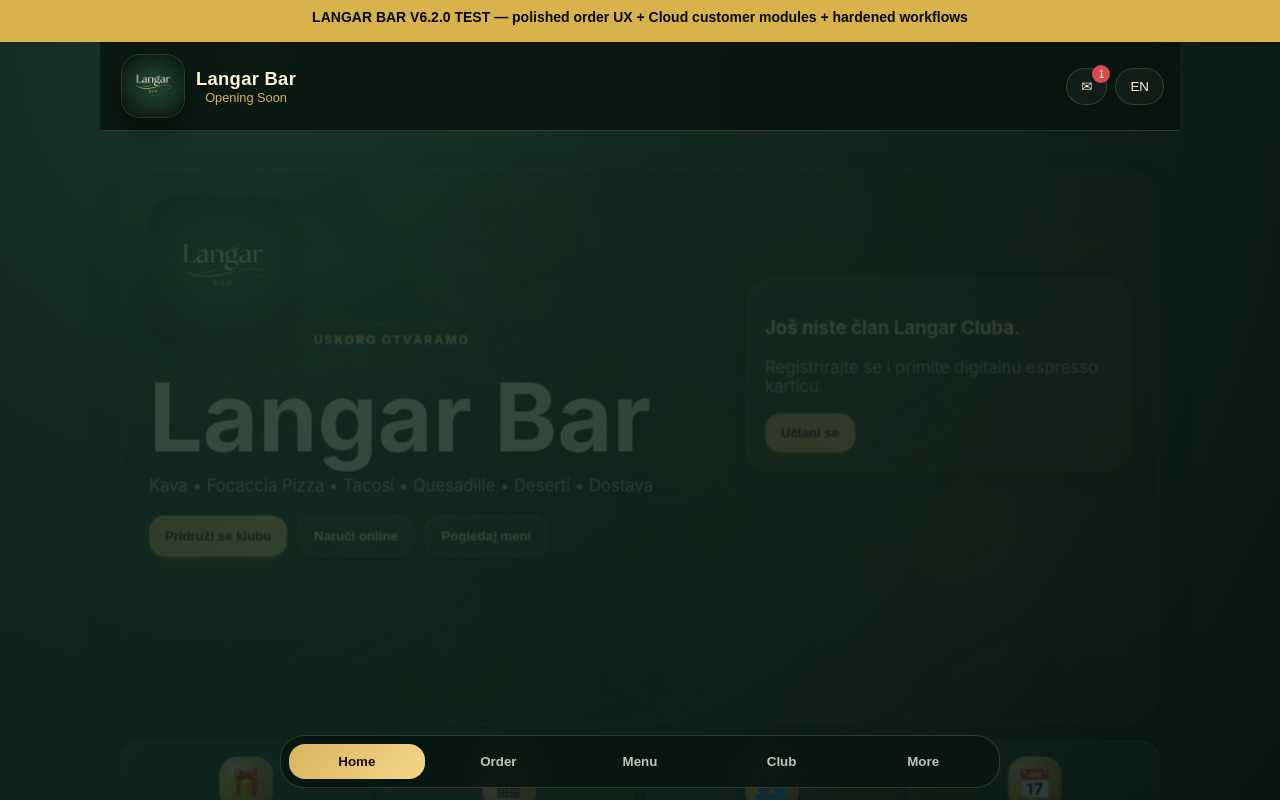
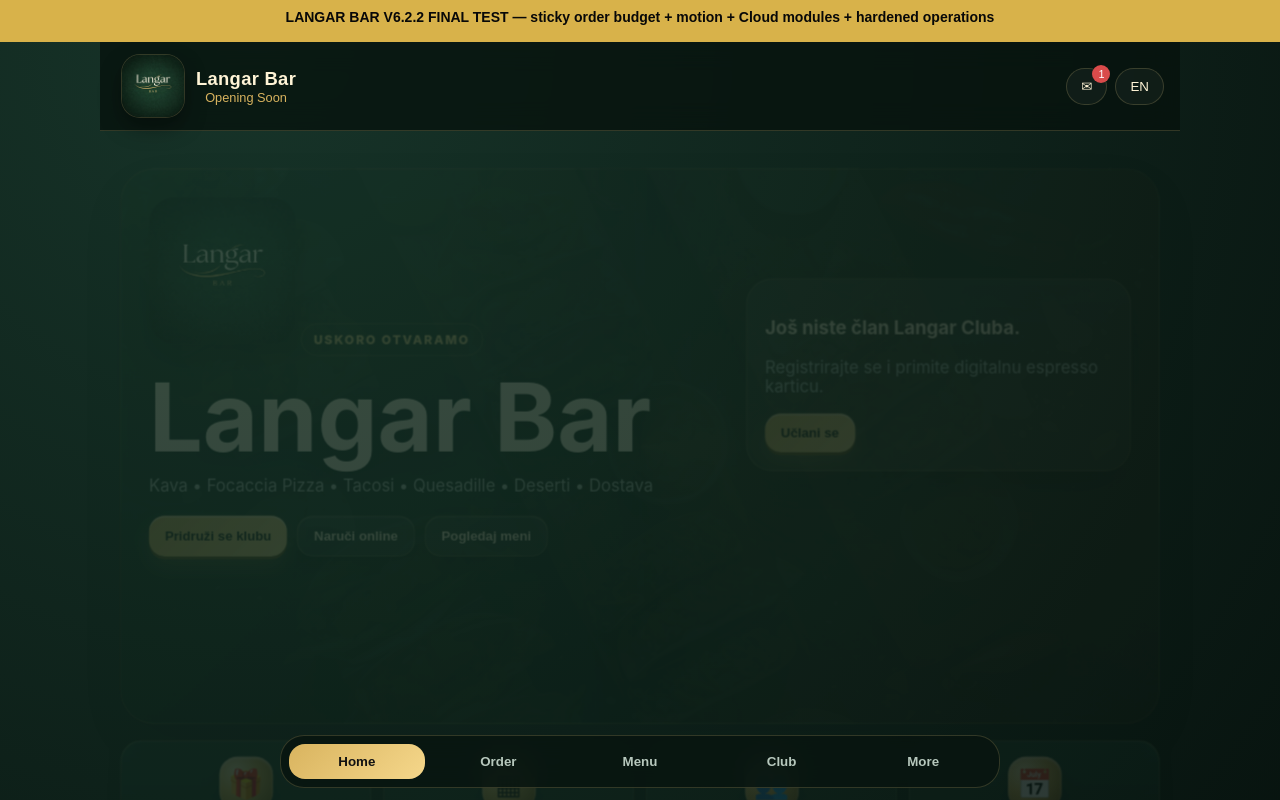
Before and after one commit to Langar-Bar/Langar-Bar-Croatia, a website: page app-v610.html in a window 1280 px wide. Drawn offline with nearby package versions, Linux system fonts and the light colour scheme; no server answers.

Commit message:
Finalize customer test wrapper v6.2.2 with secure final layer

```diff
--- a/app-v610.html
+++ b/app-v610.html
@@ -1 +1 @@
-<!doctype html><html lang="en"><head><meta charset="utf-8"><meta name="viewport" content="width=device-width,initial-scale=1,viewport-fit=cover"><title>Langar Bar V6.2.0 Test</title><style>html,body{margin:0;height:100%;background:#07120e}#bar{height:42px;box-sizing:border-box;padding:9px 12px;background:#d8b24a;color:#080808;font:900 14px Arial;text-align:center}iframe{border:0;width:100%;height:calc(100% - 42px);display:block}</style></head><body><div id="bar">LANGAR BAR V6.2.0 TEST — polished order UX + Cloud customer modules + hardened workflows</div><iframe id="app" src="index.html?v=620test" allow="clipboard-read;clipboard-write;notifications;autoplay"></iframe><script>const f=document.getElementById('app');f.addEventListener('load',()=>{try{const d=f.contentDocument;const css=d.createElement('link');css.rel='stylesheet';css.href='css/client-v613.css?v=620';d.head.appendChild(css);['js/client-opening-v619.js?v=620','js/client-v610.js?v=620','js/client-v613.js?v=620','js/client-experience-v613.js?v=620','js/client-referral-v613.js?v=620','js/client-sushi-v618.js?v=620','js/client-applications-v620.js?v=620'].forEach(src=>{const s=d.createElement('script');s.src=src;d.body.appendChild(s)})}catch(e){document.getElementById('bar').textContent='V6.2.0 preview injection failed: '+e.message}});</script></body></html>
+<!doctype html><html lang="en"><head><meta charset="utf-8"><meta name="viewport" content="width=device-width,initial-scale=1,viewport-fit=cover"><title>Langar Bar V6.2.2 Final Test</title><style>html,body{margin:0;height:100%;background:#07120e}#bar{height:42px;box-sizing:border-box;padding:9px 12px;background:#d8b24a;color:#080808;font:900 14px Arial;text-align:center}iframe{border:0;width:100%;height:calc(100% - 42px);display:block}</style></head><body><div id="bar">LANGAR BAR V6.2.2 FINAL TEST — sticky order budget + motion + Cloud modules + hardened operations</div><iframe id="app" src="index.html?v=622final" allow="clipboard-read;clipboard-write;notifications;autoplay"></iframe><script>const f=document.getElementById('app');f.addEventListener('load',()=>{try{const d=f.contentDocument;const css=d.createElement('link');css.rel='stylesheet';css.href='css/client-v613.css?v=622';d.head.appendChild(css);['js/client-opening-v619.js?v=622','js/client-v610.js?v=622','js/client-v613.js?v=622','js/client-experience-v613.js?v=622','js/client-referral-v613.js?v=622','js/client-sushi-v618.js?v=622','js/client-applications-v620.js?v=622','js/client-final-v622.js?v=622'].forEach(src=>{const s=d.createElement('script');s.src=src;d.body.appendChild(s)})}catch(e){document.getElementById('bar').textContent='V6.2.2 preview injection failed: '+e.message}});</script></body></html>
```
